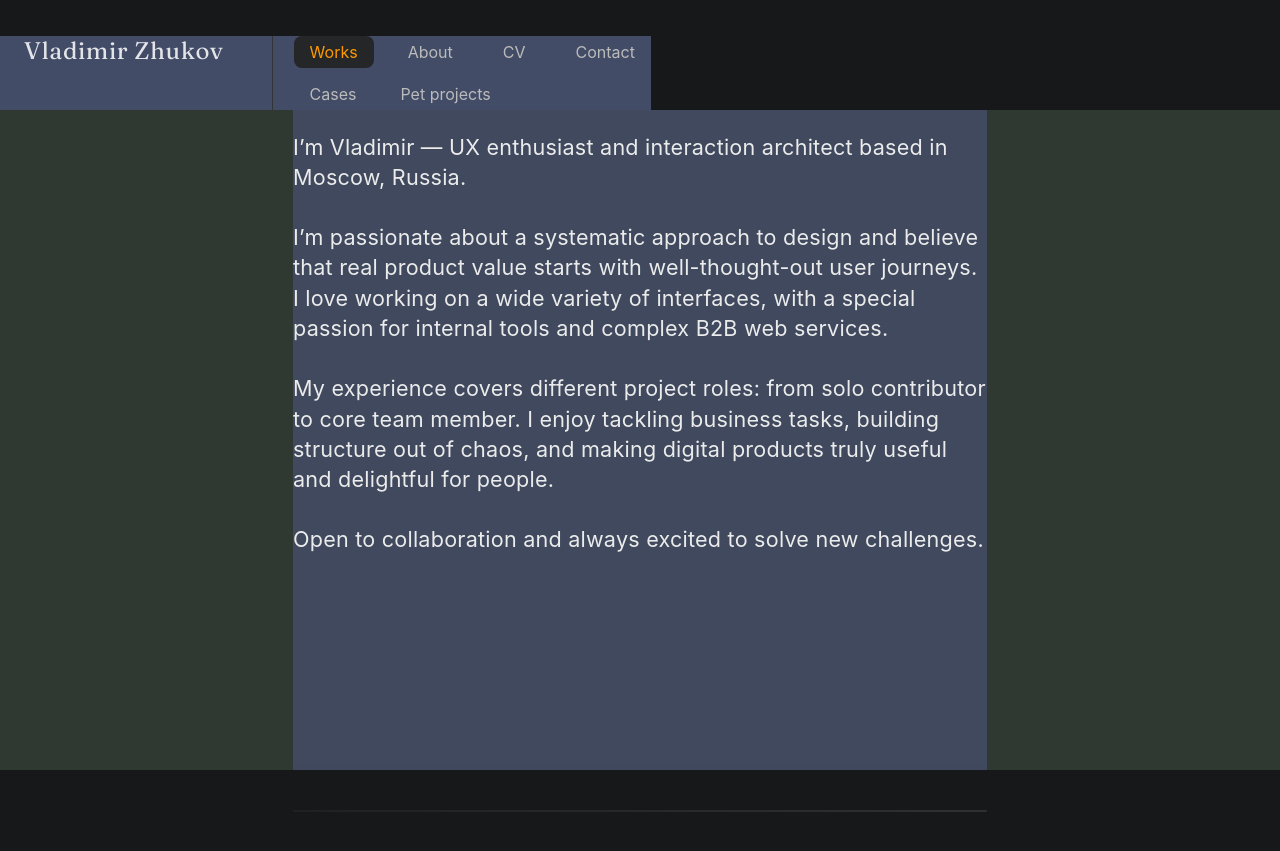
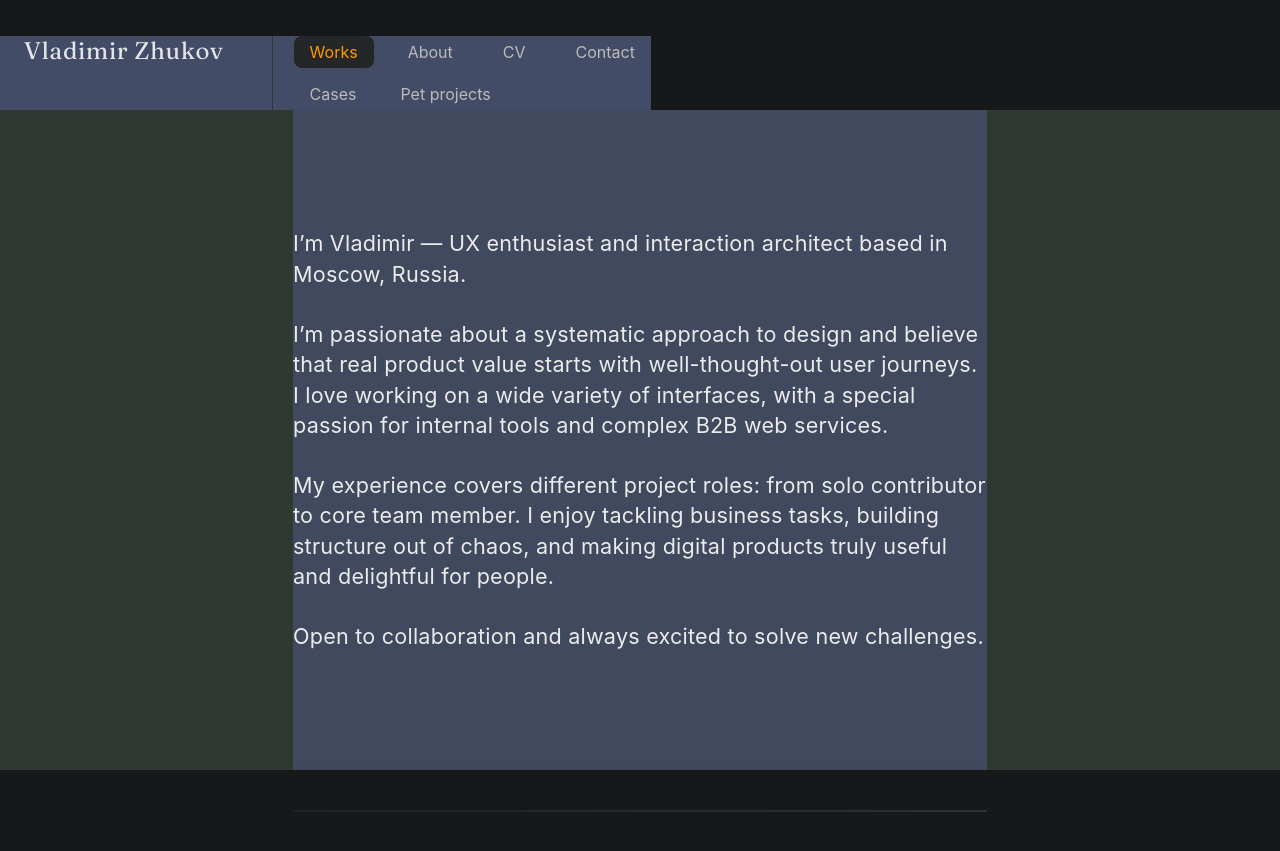
Before and after one commit to uxiscool/experience, a Jekyll site: the page built from index.md, in a window 1280 px wide. Shown: the top 851 px of the page. Built offline with Jekyll 4.4.1, drawn with Linux system fonts in a browser that asks for light colours.

Commit message:
Add files via upload

```diff
--- a/assets/css/main.css
+++ b/assets/css/main.css
@@ -131,7 +131,7 @@ main {
 .intro-hero {
   display: flex;
   flex-direction: column;
-  justify-content: start;
+  justify-content: center;
   min-height: calc(100vh - 240px); /* корректируй по факту */
   font-size: 1.35rem;
   font-weight: 400;
```
